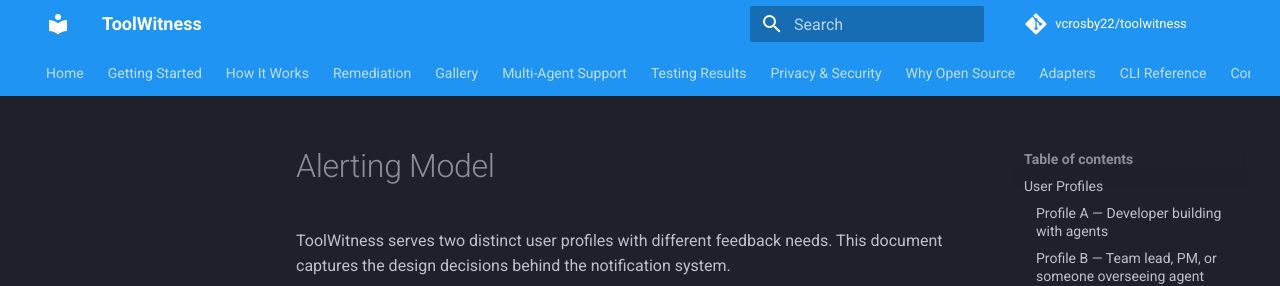
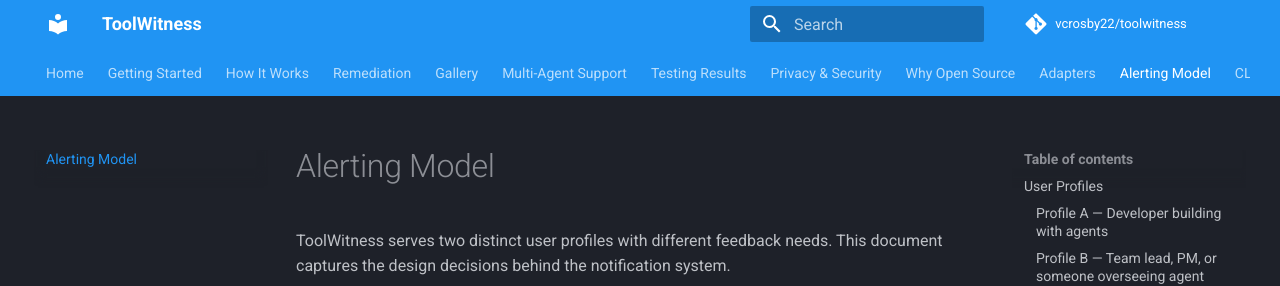
Before and after one commit to vcrosby22/toolwitness, an MkDocs documentation site: the page built from docs/alerting-model.md, in a window 1280 px wide and 900 px high. Shown: the top 286 px of the window. Built offline with MkDocs 1.6.1 and Material for MkDocs 9.7.7, drawn with Linux system fonts in a browser that asks for light colours; comment, search, counter and statistics services are not loaded.

Commit message:
Add alerting-model.md to docs nav
Page was deployed but not reachable from the site navigation.

Made-with: Cursor

```diff
--- a/mkdocs.yml
+++ b/mkdocs.yml
@@ -54,6 +54,7 @@ nav:
     - LangChain: adapters/langchain.md
     - MCP: adapters/mcp.md
     - CrewAI: adapters/crewai.md
+  - Alerting Model: alerting-model.md
   - CLI Reference: cli.md
   - Contributing: contributing.md
 
```
